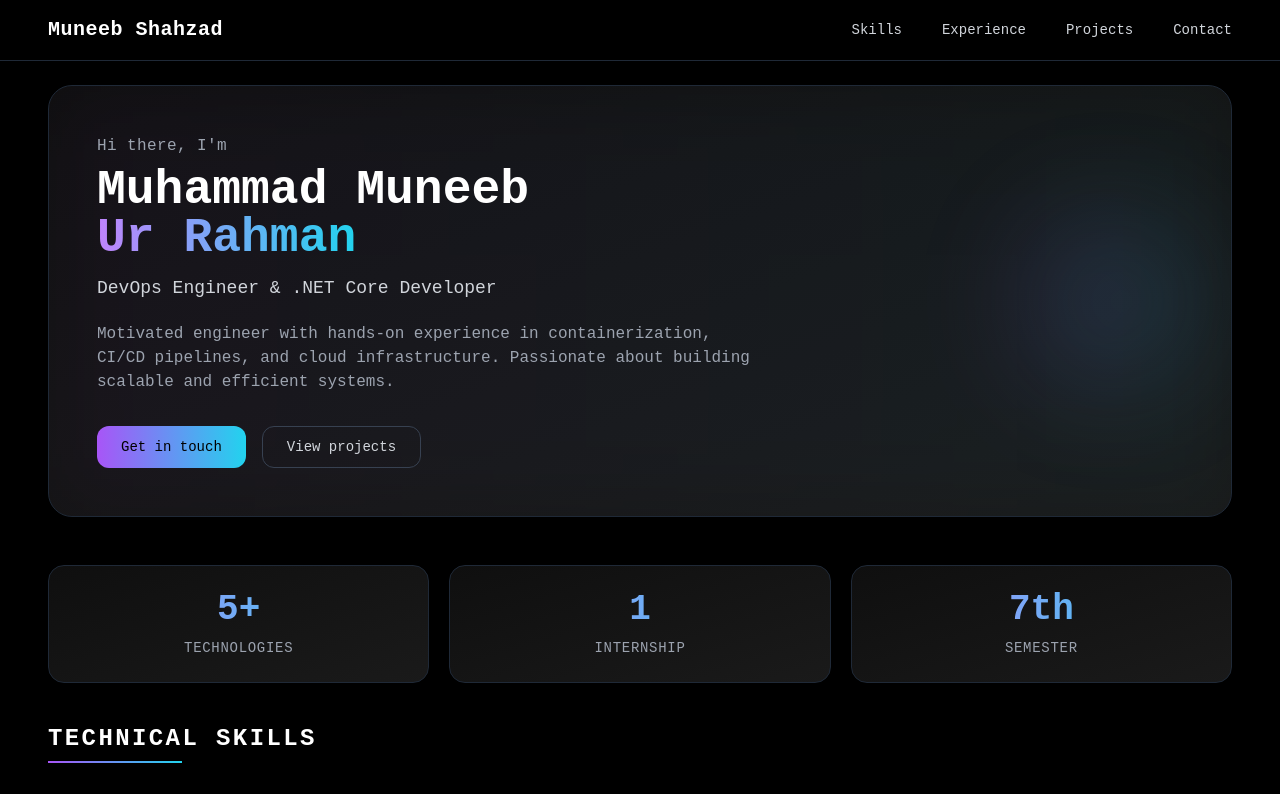
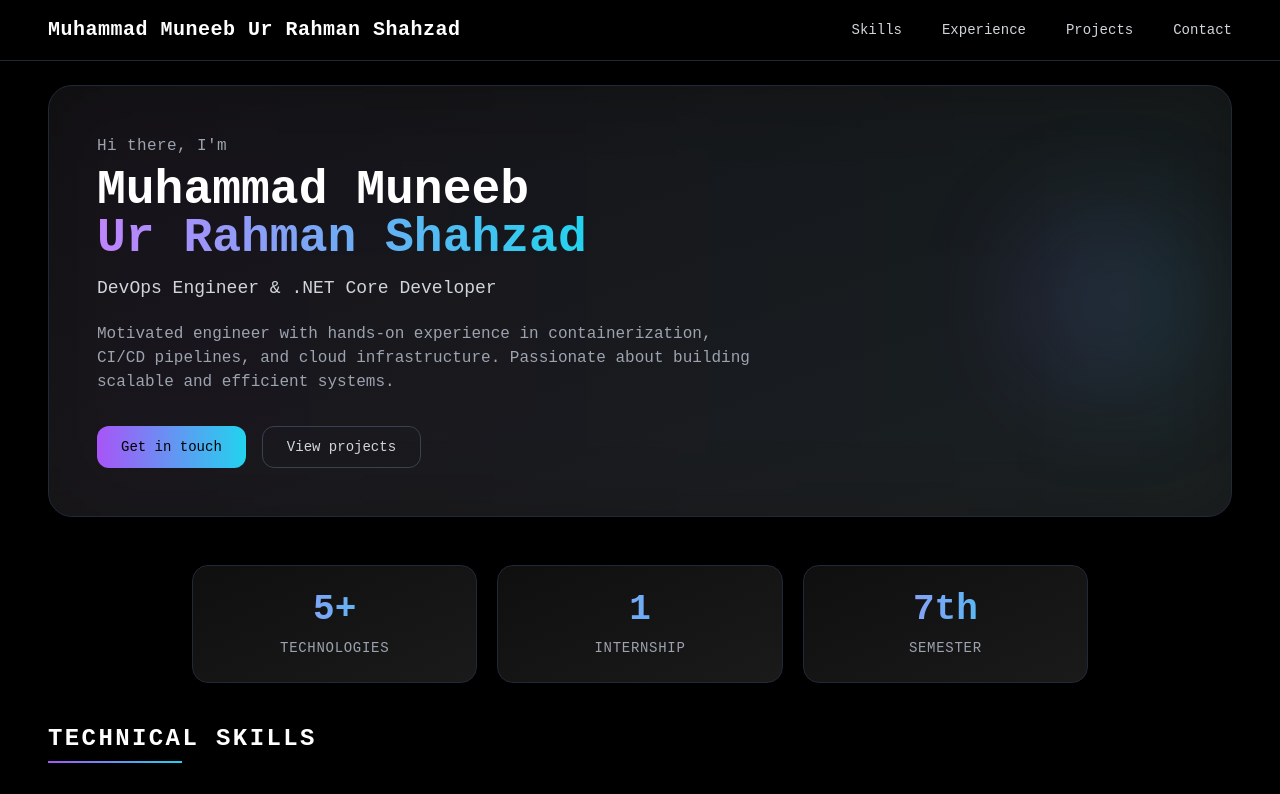
Before and after one commit to muneeb-ur-rahman01/Portfolio, a React (Vite) app: page / in a window 1280 px wide. Shown: the top 794 px of the page. Built offline with nearby package versions, Linux system fonts and the light colour scheme.

Commit message:
changes in hero and skills

```diff
--- a/src/Components/Hero.jsx
+++ b/src/Components/Hero.jsx
@@ -18,7 +18,7 @@ export default function Hero() {
           <h1 className="text-3xl md:text-5xl font-bold leading-tight mb-3">
             Muhammad Muneeb <br />
             <span className="bg-gradient-to-r from-purple-400 to-cyan-400 bg-clip-text text-transparent">
-              Ur Rahman
+              Ur Rahman Shahzad
             </span>
           </h1>
 
--- a/src/Components/Navbar.jsx
+++ b/src/Components/Navbar.jsx
@@ -17,7 +17,7 @@ export default function Navbar() {
 
         {/* Logo / Name */}
         <span className="text-lg md:text-xl font-semibold tracking-wide text-white hover:text-gray-300 transition">
-          Muneeb Shahzad
+          Muhammad Muneeb Ur Rahman Shahzad
         </span>
 
         {/* Desktop Menu */}
--- a/src/Components/Stats.jsx
+++ b/src/Components/Stats.jsx
@@ -6,9 +6,8 @@ const stats = [
 
 export default function Stats() {
   return (
-    <div className="grid grid-cols-3 gap-5 mb-16 text-white font-code px-4 md:px-0">
+    <div className="grid grid-cols-1 sm:grid-cols-2 md:grid-cols-3 gap-5 mb-16 text-white font-code px-4 md:px-0 max-w-4xl mx-auto">
       {stats.map(({ num, label }) => (
-
         <div
           key={label}
           className="group relative bg-gradient-to-br from-[#0f0f0f] to-[#1a1a1a] border border-gray-800 rounded-2xl p-6 text-center transition duration-300 hover:scale-[1.05] hover:border-purple-500"
@@ -23,7 +22,7 @@ export default function Stats() {
           </p>
 
           {/* Label */}
-          <p className="text-xs md:text-sm text-gray-400 mt-2 uppercase tracking-wider group-hover:text-gray-200 transition">
+          <p className="text-xs md:text-sm text-gray-400 mt-2 uppercase tracking-wider group-hover:text-gray-200 transition break-words">
             {label}
           </p>
 
```
